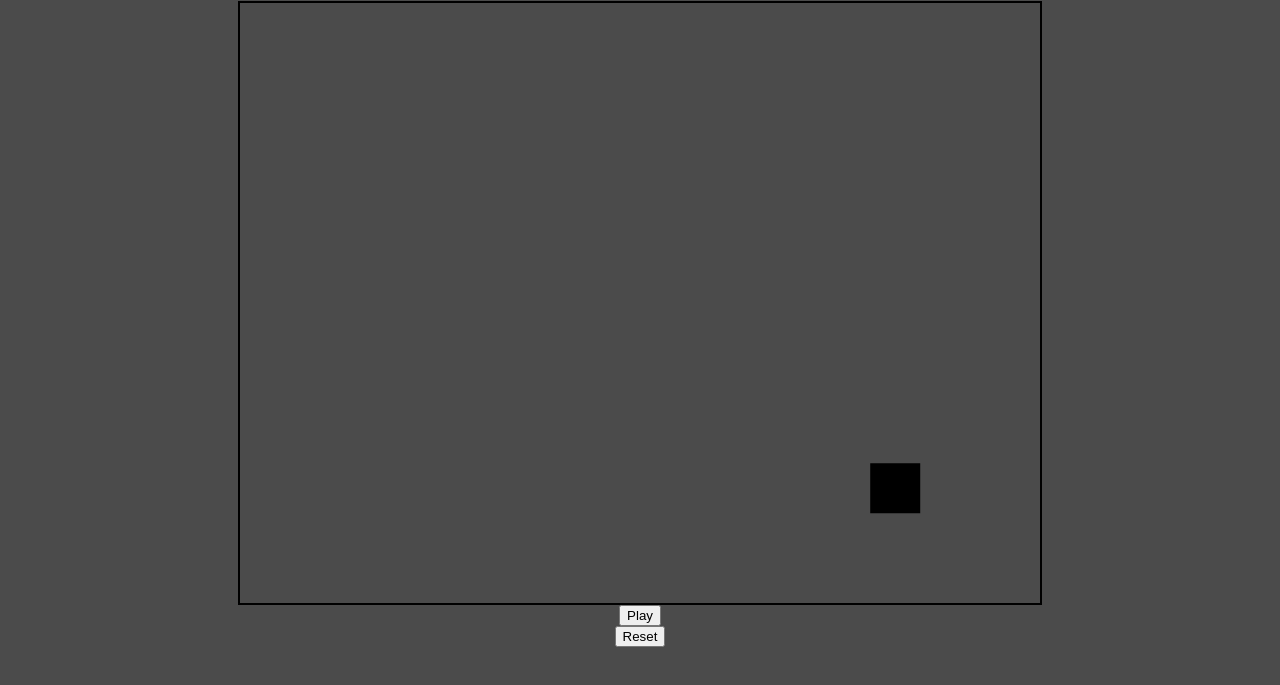
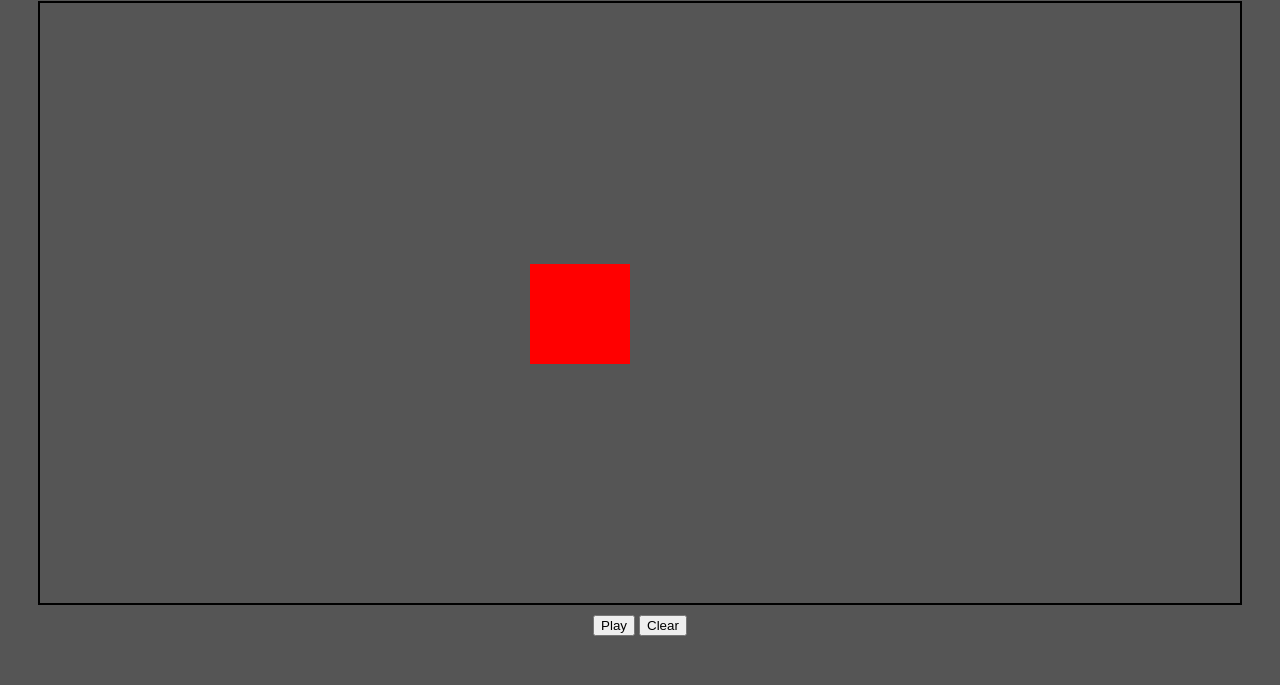
Before and after one commit to Acel1/Bouncing-square, a plain HTML site: page index.html in a window 1280 px wide. Both pictures are taken after a click on the button "Play". Shown: the part 87-772 px from the top of the page. Drawn offline with Linux system fonts and the light colour scheme.

Commit message:
Big Update

```diff
--- a/index.html
+++ b/index.html
@@ -9,11 +9,14 @@
     <title>Pong</title>
   </head>
   <body>
+
     <h1 id="title-pong">Pong</h1>
-    <canvas id="canvas"></canvas>
+    <canvas id="canvas" width="1200px" height="600px"></canvas>
+
+    <div class="remote">
     <button id="btn-play">Play</button>
-    <button id="btn-reset">Reset</button>
-
+    <button id="btn-clear">Clear</button>
+  </div class="remote">
     <script src="index.js"></script>
   </body>
 </html>
--- a/index.js
+++ b/index.js
@@ -1,30 +1,86 @@
-const canvas = document.getElementById("canvas");
-const context = canvas.getContext("2d");
+const btnPlay = document.getElementById("btn-play")
+const btnClear = document.getElementById("btn-clear")
 
-let btn = document.getElementById("btn-play");
+let interval
+let isResume = false
 
-canvas.width = 800;
-canvas.height = 600;
+btnPlay.addEventListener("click", () => {
+  if (!isResume) {
+    isResume = true
+    start()
+  } else {
+    null
+  }
+})
 
-btn.addEventListener("click", () => {
-  let x = Math.random() * 750;
-  let y = Math.random() * 550;
-  let vx = 1;
-  let vy = 1;
-  function anim() {
-    context.clearRect(0, 0, canvas.width, canvas.height);
+btnClear.addEventListener("click", () => {
+  stop()
+  isResume = false
+})
 
-    requestAnimationFrame(anim);
-    context.fillRect(x, y, 50, 50);
+function start() {
+  const canvas = document.getElementById("canvas")
+  const ctx = canvas.getContext("2d")
 
-    if (x + 50 > canvas.width || x < 0) {
-      vx = -vx;
+  let player = {
+    x: Math.abs(Math.floor(Math.random() * canvas.width) - 100),
+    y: Math.abs(Math.floor(Math.random() * canvas.height) - 100),
+    speed: 2,
+  }
+  let RIGHT = false
+  let LEFT = false
+
+  document.onkeydown = function (e) {
+    if (e.key == "ArrowRight") {
+      RIGHT = true
     }
-    if (y + 50 > canvas.height || y < 0) {
-      vy = -vy;
+    if (e.key == "ArrowLeft") {
+      LEFT = true
     }
-    x += vx;
-    y += vy;
   }
-  anim();
-});
+
+  document.onkeyup = function (e) {
+    if (e.key == "ArrowRight") {
+      RIGHT = false
+    }
+    if (e.key == "ArrowLeft") {
+      LEFT = false
+    }
+  }
+  function move() {
+    if (RIGHT) {
+      player.x += player.speed
+    }
+    if (LEFT) {
+      player.x -= player.speed
+    }
+  }
+
+  function clear() {
+    ctx.clearRect(0, 0, canvas.width, canvas.height)
+  }
+
+  function ship() {
+    let xShip = player.x
+    let yShip = player.y
+    ctx.fillStyle = "red"
+
+    ctx.beginPath()
+    ctx.rect(xShip, yShip, 100, 100)
+    ctx.fill()
+  }
+
+  function update() {
+    clear()
+    ship()
+    move()
+  }
+  return (interval = setInterval(update, 10))
+}
+
+function stop() {
+  const canvas = document.getElementById("canvas")
+  const ctx = canvas.getContext("2d")
+  clearInterval(interval)
+  ctx.clearRect(0, 0, canvas.width, canvas.height)
+}
--- a/style.scss
+++ /dev/null
@@ -1,10 +0,0 @@
-body {
-  display: flex;
-  flex-direction: column;
-  align-items: center;
-  background-color: rgb(75, 75, 75);
-}
-
-#canvas {
-  border: black solid 2px;
-}
```
Also changed, not shown: package.json (deleted, +0 -23 lines), index.css, 2 other files.
